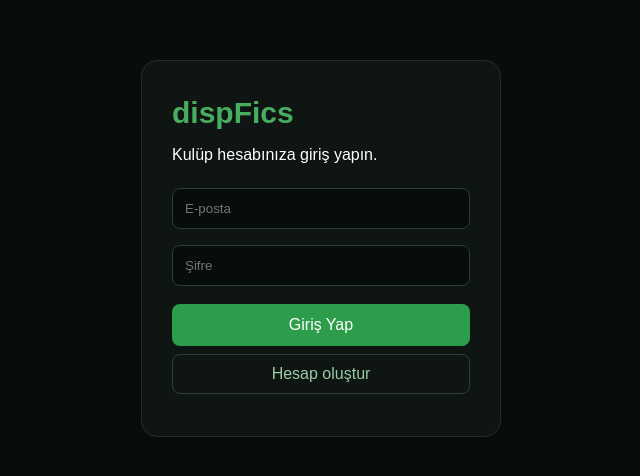
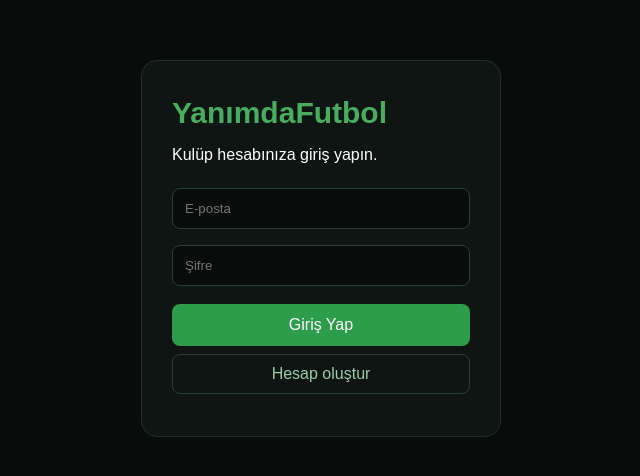
Before and after one commit to geminibtk/dispfics, a Next.js app: page /login in a window 1280 px wide. Shown: the part 152-628 px from the top of the page, without its empty margins (319-959 px from the left). Built offline with nearby package versions, Linux system fonts and the light colour scheme.

Commit message:
Replace remaining visible dispFics branding and open public landing page

```diff
--- a/app/login/page.tsx
+++ b/app/login/page.tsx
@@ -10,7 +10,7 @@ export default function Login(){
  }
  return <div style={{minHeight:"100vh",display:"grid",placeItems:"center",background:"#080d0b",color:"white",fontFamily:"Arial"}}>
  <form onSubmit={submit} style={{width:360,maxWidth:"90vw",padding:30,border:"1px solid #203027",borderRadius:16,background:"#0e1512"}}>
- <h1 style={{color:"#49ad60"}}>disp<span style={{fontWeight:900}}>F</span>ics</h1><p>{mode==="login"?"Kulüp hesabınıza giriş yapın.":"Yeni kulüp hesabınızı oluşturun."}</p>
+ <h1 style={{color:"#49ad60"}}>YanımdaFutbol</h1><p>{mode==="login"?"Kulüp hesabınıza giriş yapın.":"Yeni kulüp hesabınızı oluşturun."}</p>
  <input required value={email} onChange={e=>setEmail(e.target.value)} placeholder="E-posta" type="email" style={input}/>
  <input required minLength={6} value={password} onChange={e=>setPassword(e.target.value)} placeholder="Şifre" type="password" style={input}/>
  <button style={{width:"100%",padding:12,marginTop:10,background:"#2e9d4b",color:"white",border:0,borderRadius:8}}>{mode==="login"?"Giriş Yap":"Kayıt Ol"}</button>
```
